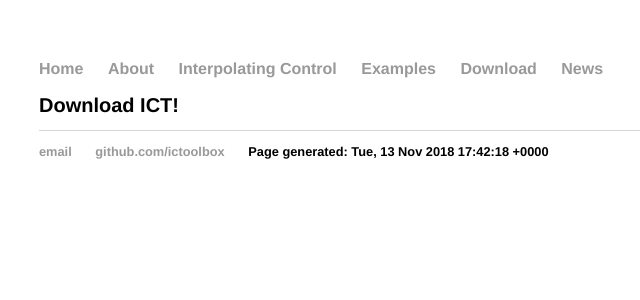
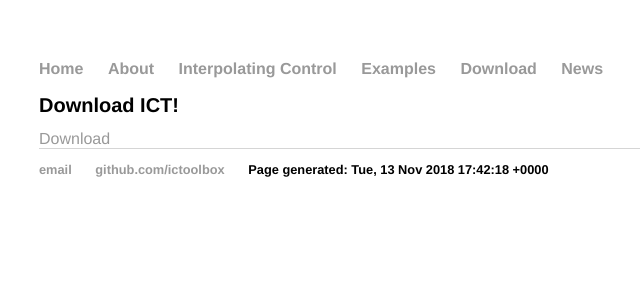
Before and after one commit to ICToolbox/ictoolbox.github.io, a Jekyll site: the page built from download/index.html, in a window 1280 px wide. Shown: the top 300 px of the page, without its empty margins (153-793 px from the left). Built offline with Jekyll 4.4.1, drawn with Linux system fonts in a browser that asks for light colours.

Commit message:
Update index.html

```diff
--- a/download/index.html
+++ b/download/index.html
@@ -4,5 +4,6 @@ title: Download, Interpolating Control Toolbox
 ---
 <div class="blurb">
 	<h1>Download ICT!</h1>
+	<a href="ictoolbox.github.io/download/ICT.zip" target="_blank">Download</a>
 	<!-- <p>Nothing here yet.</p> -->
 </div><!-- /.blurb -->
```
